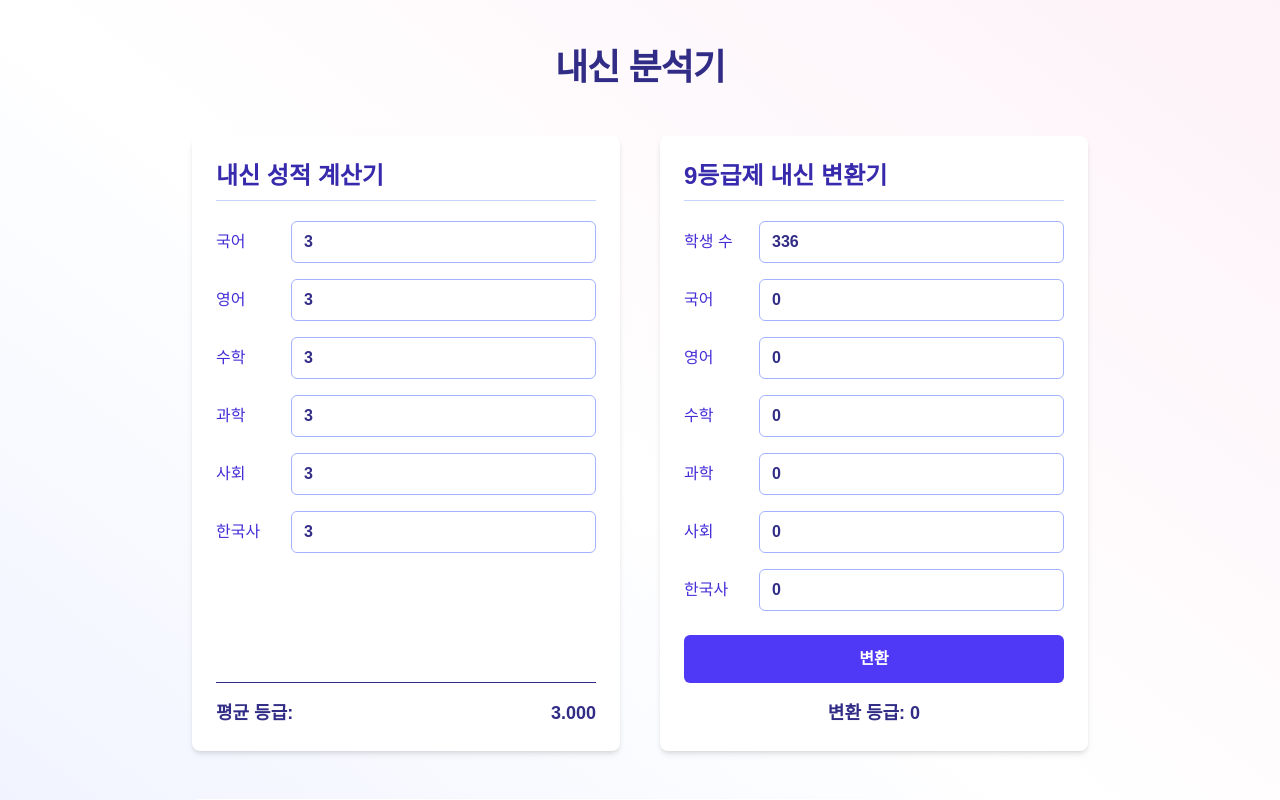
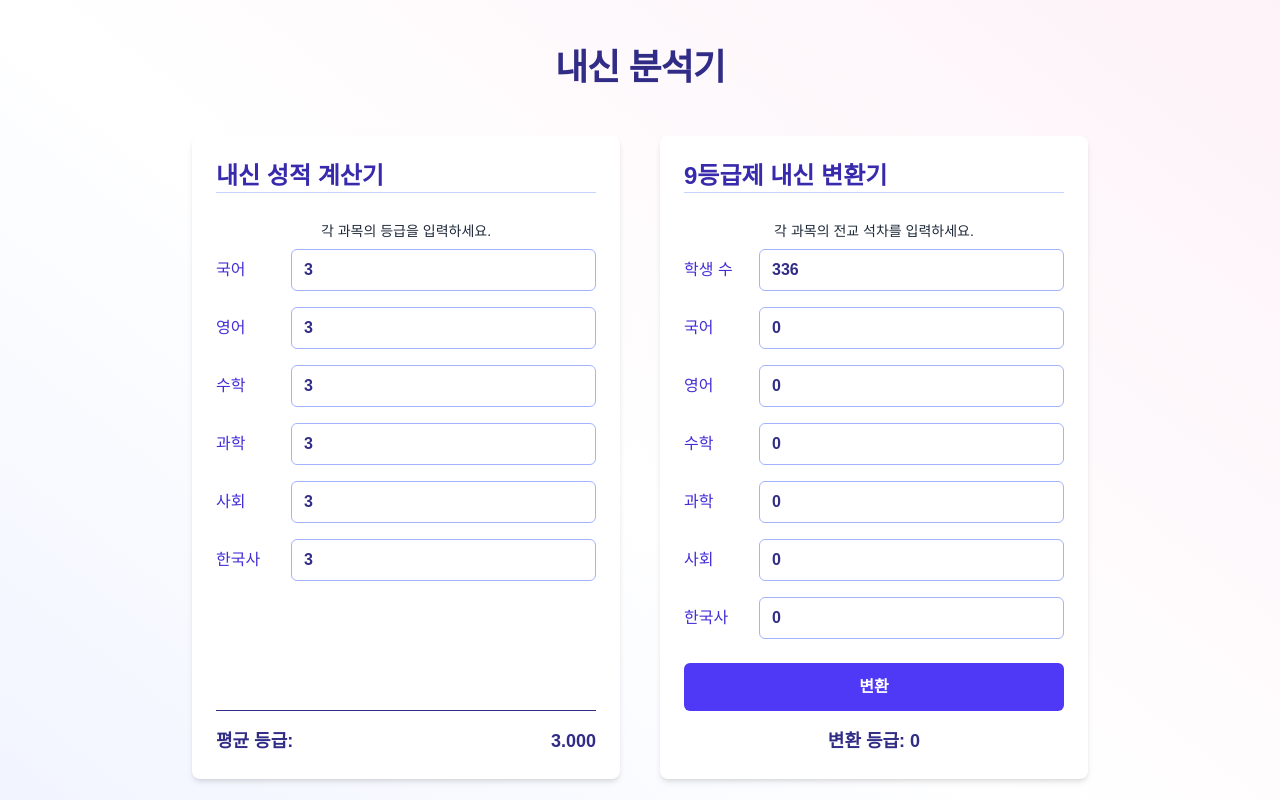
Before and after one commit to Ren-deRing/gpa_cal, a Next.js app: page / in a window 1280 px wide. Shown: the top 800 px of the page. Built offline with nearby package versions, Linux system fonts and the light colour scheme.

Commit message:
사용자 편의성 수정

```diff
--- a/src/app/page.tsx
+++ b/src/app/page.tsx
@@ -188,9 +188,12 @@ export default function Home() {
       <section className="max-w-4xl mx-auto grid grid-cols-1 md:grid-cols-2 gap-10">
         {/* 내신 성적 계산기 */}
         <div className="bg-white shadow-md rounded-lg p-6 flex flex-col">
-          <h2 className="text-2xl font-semibold mb-5 text-indigo-800 border-b border-indigo-200 pb-2">
+          <h2 className="text-2xl font-semibold mb-5 text-indigo-800 border-b border-indigo-200">
             내신 성적 계산기
           </h2>
+          <p className="text-center text-sm text-gray-800 mt-2 pb-2">
+            각 과목의 등급을 입력하세요.
+          </p>
 
           <div className="space-y-4 flex-1 overflow-auto">
             {Object.keys(scores).map((subject) => (
@@ -261,9 +264,12 @@ export default function Home() {
 
         {/* 9등급제 내신 변환기 */}
         <div className="bg-white shadow-md rounded-lg p-6 flex flex-col">
-          <h2 className="text-2xl font-semibold mb-5 text-indigo-800 border-b border-indigo-200 pb-2">
+          <h2 className="text-2xl font-semibold mb-5 text-indigo-800 border-b border-indigo-200">
             9등급제 내신 변환기
           </h2>
+          <p className="text-center text-sm text-gray-800 mt-2 pb-2">
+            각 과목의 전교 석차를 입력하세요.
+          </p>
 
           <div className="space-y-4 flex-1 overflow-auto">
             <div className="flex items-center gap-3">
```
